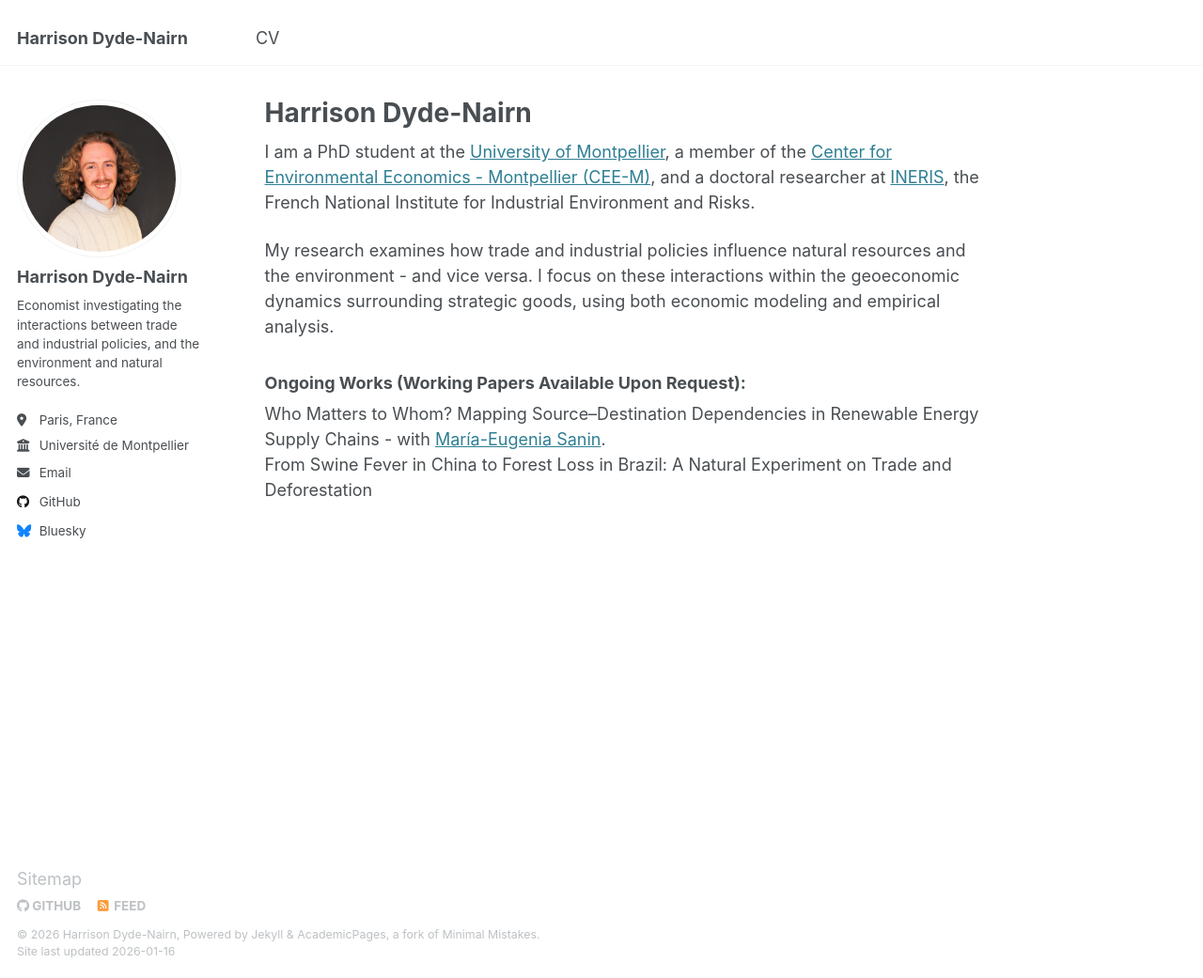
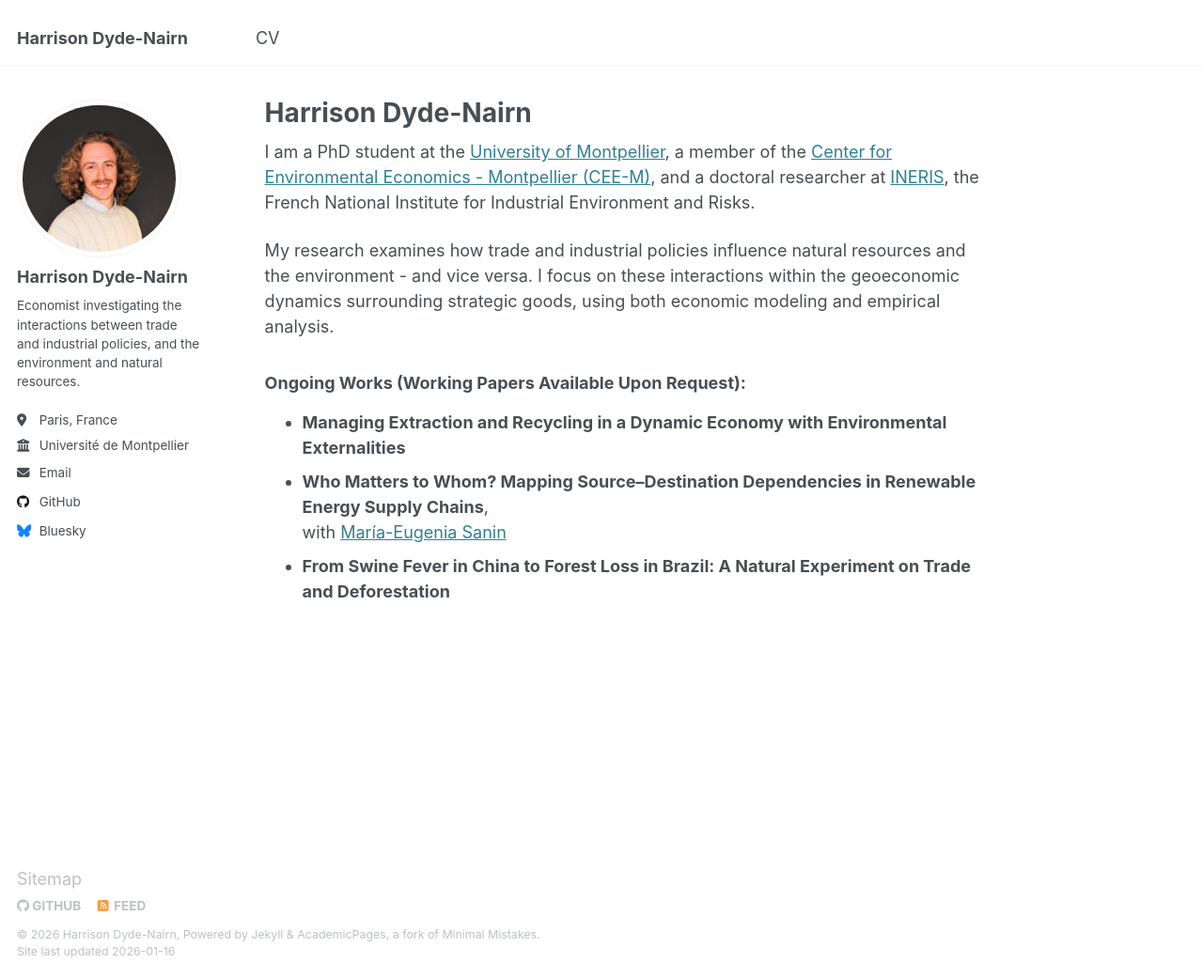
Before and after one commit to hdydenairn/hdydenairn.github.io, a Jekyll site: the page built from _pages/about.md, in a window 1280 px wide and 1041 px high. Shown: the whole window at 94% size. Built offline with Jekyll 4.4.1, drawn with Linux system fonts in a browser that asks for light colours.

Commit message:
Update about.md

```diff
--- a/_pages/about.md
+++ b/_pages/about.md
@@ -13,5 +13,7 @@ My research examines how trade and industrial policies influence natural resourc
 
 ### Ongoing Works (Working Papers Available Upon Request):
 
-Who Matters to Whom? Mapping Source–Destination Dependencies in Renewable Energy Supply Chains - with [María-Eugenia Sanin](https://sites.google.com/site/meugeniasanin/).<br>
-From Swine Fever in China to Forest Loss in Brazil: A Natural Experiment on Trade and Deforestation
+- **Managing Extraction and Recycling in a Dynamic Economy with Environmental Externalities**
+- **Who Matters to Whom? Mapping Source–Destination Dependencies in Renewable Energy Supply Chains**,
+  with [María-Eugenia Sanin](https://sites.google.com/site/meugeniasanin/)
+- **From Swine Fever in China to Forest Loss in Brazil: A Natural Experiment on Trade and Deforestation**
```
